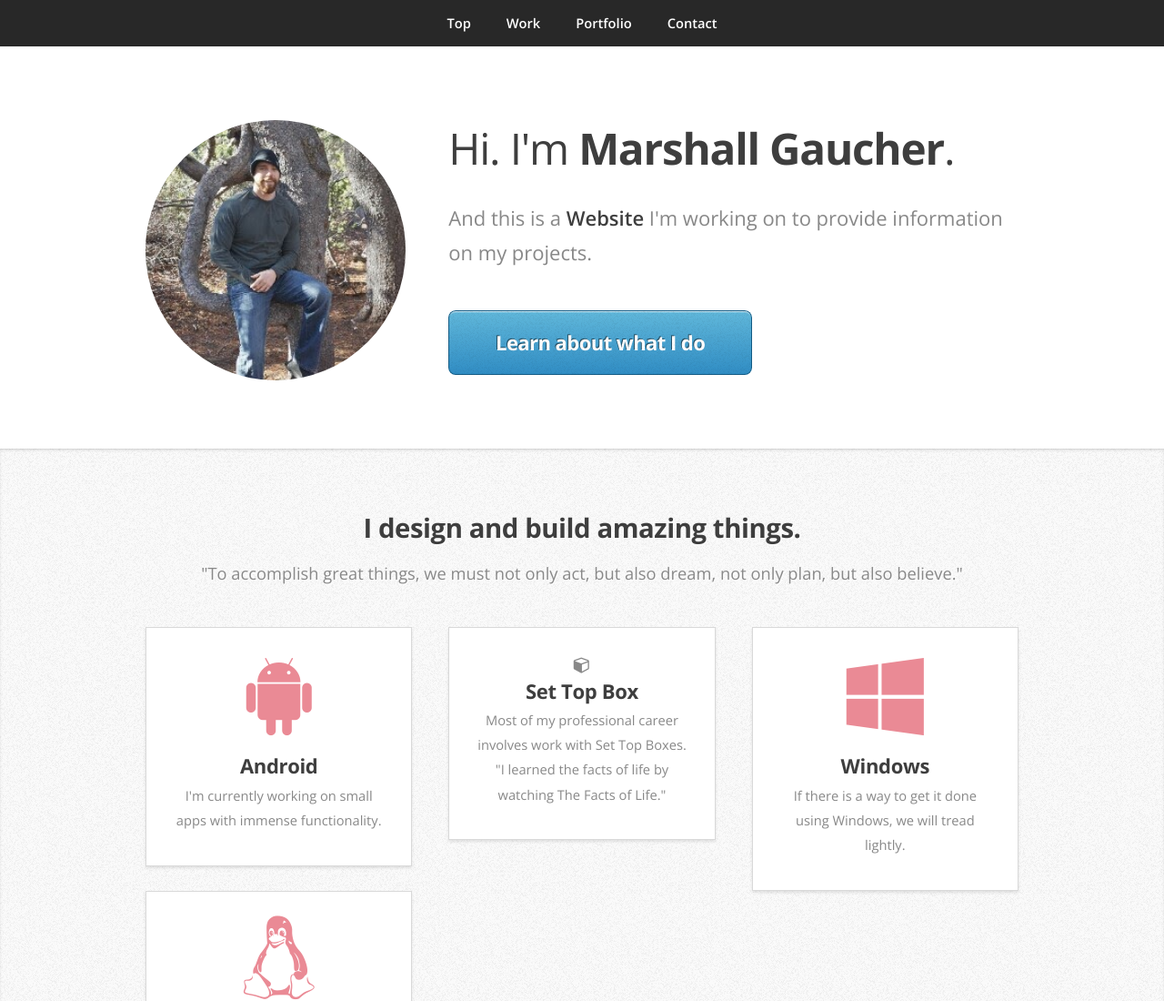
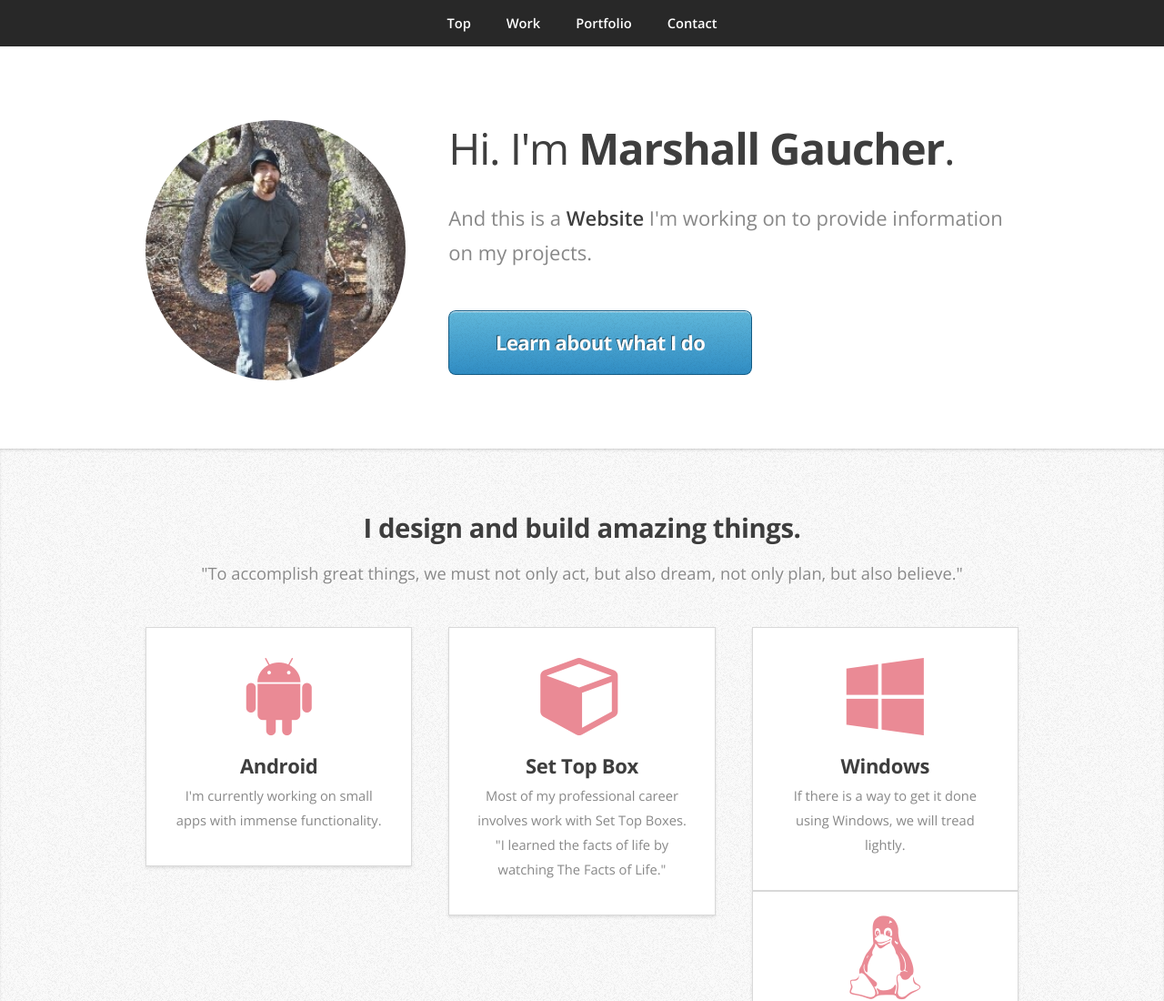
Before and after one commit to marshallgaucher/Git-Host-Test-Site, a plain HTML site: page index.html in a window 1280 px wide. Shown: the top 1100 px of the page at 91% size. Drawn offline with nearby package versions, Linux system fonts and the light colour scheme.

Commit message:
Modified tag to be larger
Icon was too small. Now trying to get the icon proper size.

```diff
--- a/index.html
+++ b/index.html
@@ -72,7 +72,7 @@
 							</div>
 							<div class="4u">
 								<section class="box box-style1">
-									<span class="fa fa-cube"></span>
+									<span class="fa featured fa-cube"></span>
 									<h3>Set Top Box</h3>
 									<p>Most of my professional career involves work with Set Top Boxes. "I learned the facts of life by watching The Facts of Life."</p>
 								</section>
```
